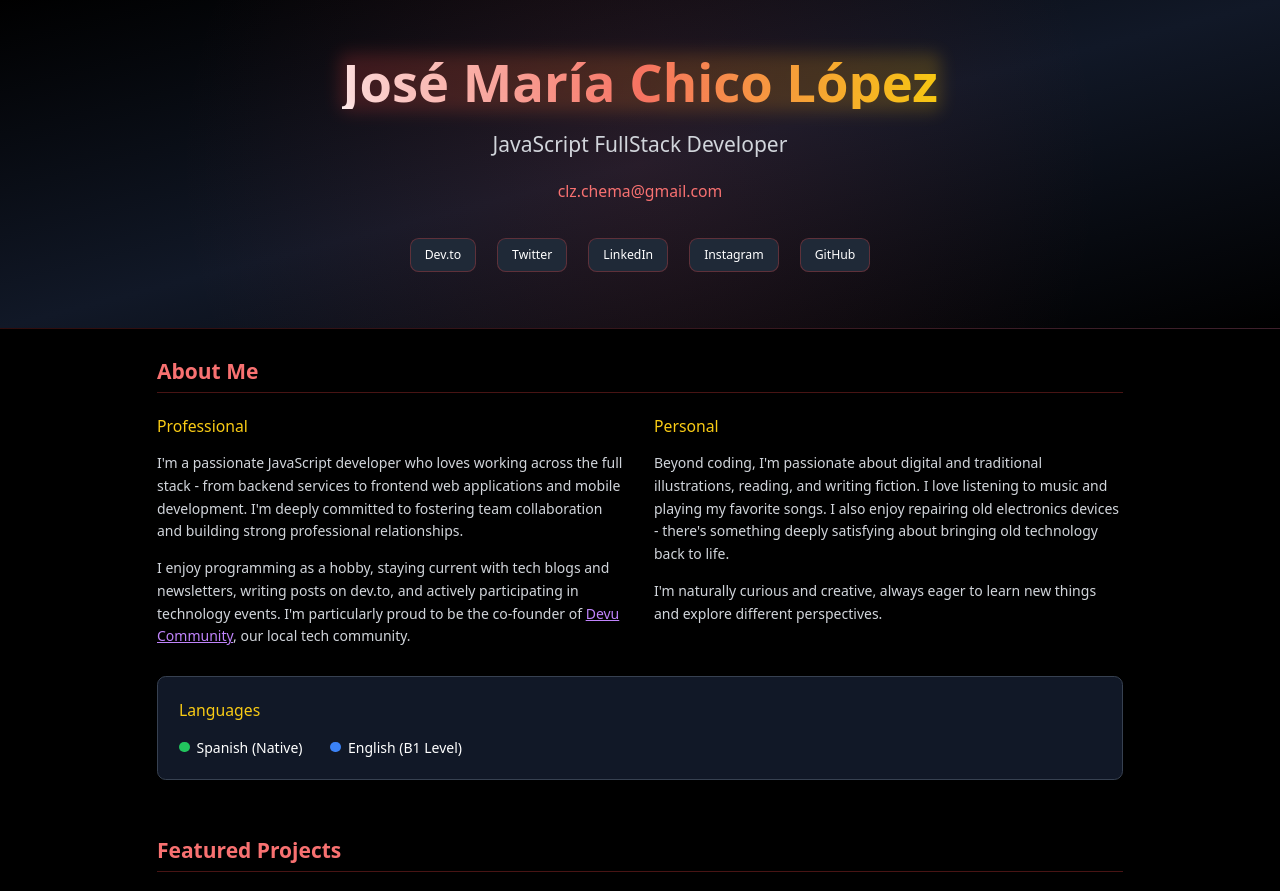
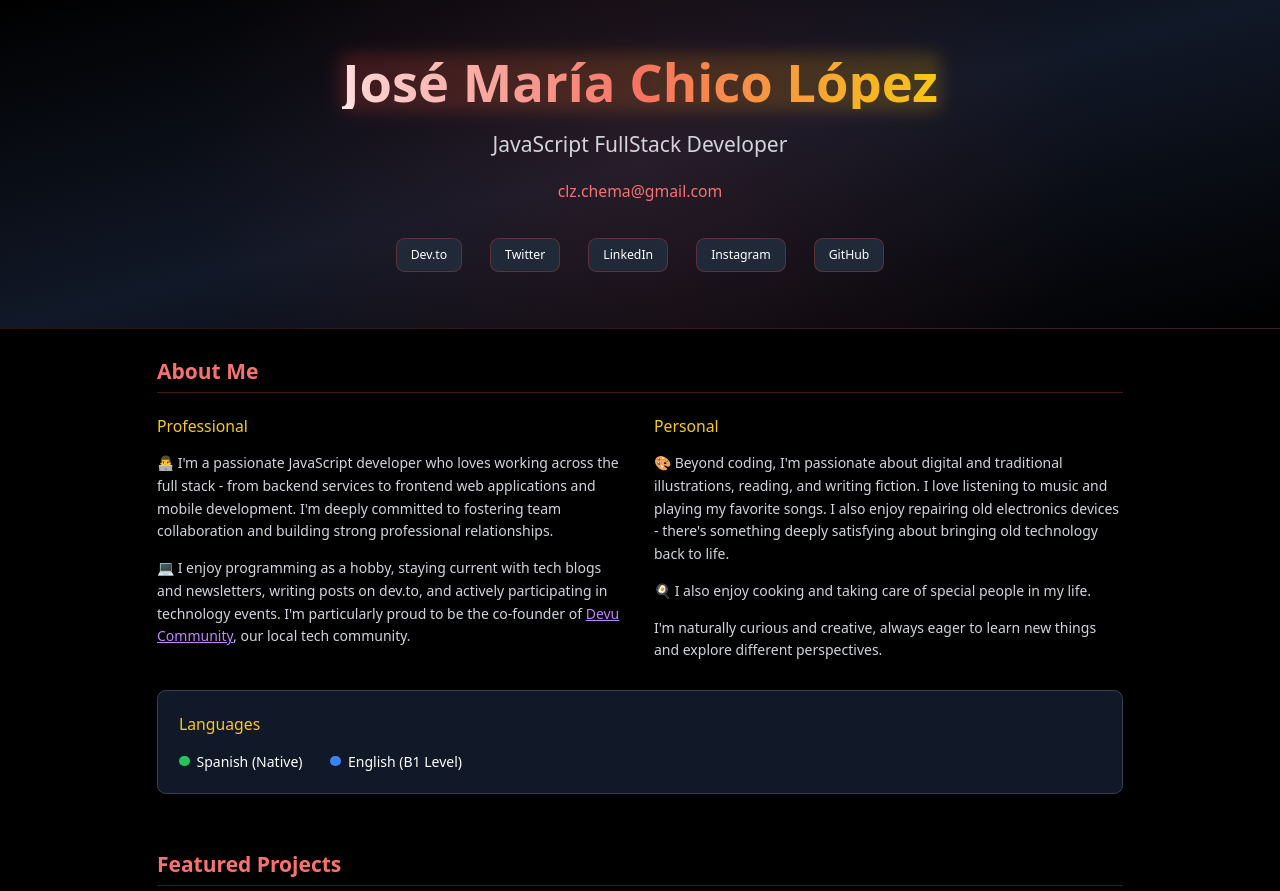
Before and after one commit to ChemaCLi/portfolio, a React (Vite) app: page / in a window 1280 px wide. Shown: the top 891 px of the page. Built offline with nearby package versions, Linux system fonts and the light colour scheme.

Commit message:
Enhance App component with additional personal interests and update job technologies to include REST for improved relevance

```diff
--- a/src/App.tsx
+++ b/src/App.tsx
@@ -38,7 +38,7 @@ export default function App() {
             <p className="text-red-400 text-lg">clz.chema@gmail.com</p>
 
             {/* Social Links */}
-            <div className="flex justify-center space-x-6 pt-4">
+            <div className="flex justify-center space-x-6 pt-4 flex-wrap gap-2">
               {Object.entries({
                 'Dev.to': socialLinks.devto,
                 'Twitter': socialLinks.twitter,
@@ -69,16 +69,19 @@ export default function App() {
             <div className="space-y-4">
               <h3 className="text-lg font-medium text-yellow-400">Professional</h3>
               <p className="text-gray-300 leading-relaxed">
-                I'm a passionate JavaScript developer who loves working across the full stack - from backend services to frontend web applications and mobile development. I'm deeply committed to fostering team collaboration and building strong professional relationships.
+                👨‍💻 I'm a passionate JavaScript developer who loves working across the full stack - from backend services to frontend web applications and mobile development. I'm deeply committed to fostering team collaboration and building strong professional relationships.
               </p>
               <p className="text-gray-300 leading-relaxed">
-                I enjoy programming as a hobby, staying current with tech blogs and newsletters, writing posts on dev.to, and actively participating in technology events. I'm particularly proud to be the co-founder of <a href="https://devu.community" className="text-purple-400 hover:text-purple-300 underline" target="_blank" rel="noopener noreferrer">Devu Community</a>, our local tech community.
+                💻 I enjoy programming as a hobby, staying current with tech blogs and newsletters, writing posts on dev.to, and actively participating in technology events. I'm particularly proud to be the co-founder of <a href="https://devu.community" className="text-purple-400 hover:text-purple-300 underline" target="_blank" rel="noopener noreferrer">Devu Community</a>, our local tech community.
               </p>
             </div>
             <div className="space-y-4">
               <h3 className="text-lg font-medium text-yellow-400">Personal</h3>
               <p className="text-gray-300 leading-relaxed">
-                Beyond coding, I'm passionate about digital and traditional illustrations, reading, and writing fiction. I love listening to music and playing my favorite songs. I also enjoy repairing old electronics devices - there's something deeply satisfying about bringing old technology back to life.
+                🎨 Beyond coding, I'm passionate about digital and traditional illustrations, reading, and writing fiction. I love listening to music and playing my favorite songs. I also enjoy repairing old electronics devices - there's something deeply satisfying about bringing old technology back to life.
+              </p>
+              <p className="text-gray-300 leading-relaxed">
+                🍳 I also enjoy cooking and taking care of special people in my life.
               </p>
               <p className="text-gray-300 leading-relaxed">
                 I'm naturally curious and creative, always eager to learn new things and explore different perspectives.
--- a/src/data/portfolio-data.ts
+++ b/src/data/portfolio-data.ts
@@ -95,7 +95,7 @@ export const jobs: Job[] = [
     position: "Tech Leader",
     startDate: "2017-01",
     endDate: "2019-09",
-    technologies: ["JavaScript", "React", "React Native", "NodeJS", "WebSockets", "NFC", "PostgreSQL", "MySQL", "Java", "PHP", "JQuery", "GitLab"],
+    technologies: ["JavaScript", "React", "React Native", "NodeJS", "WebSockets", "NFC", "PostgreSQL", "MySQL", "Java", "PHP", "JQuery", "GitLab", "REST"],
     description: [
       "Led and developed delivery tracking system with sockets support",
       "Built backend, frontend BackOffice and Hybrid Mobile App",
@@ -149,7 +149,6 @@ export const technologies: Technology[] = [
   { name: "NestJS", color: "#000000", highlighted: false, months: [], icon: "Code" },
   { name: "Azure", color: "#0078D4", highlighted: false, months: [], icon: "Code" },
   { name: "GitLab", color: "#000000", highlighted: false, months: [], icon: "Code" },
-  { name: "GitLab CI/CD", color: "#000000", highlighted: false, months: [], icon: "Code" },
   { name: "Apollo", color: "#311C87", highlighted: false, months: [], icon: "Rocket" },
 ];
 
```
